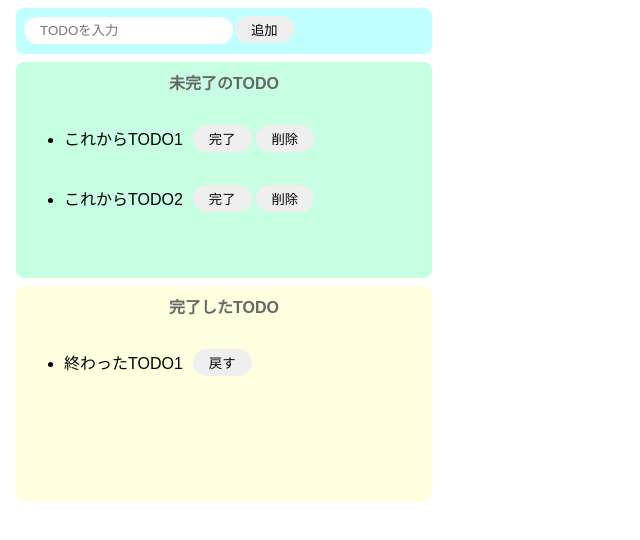
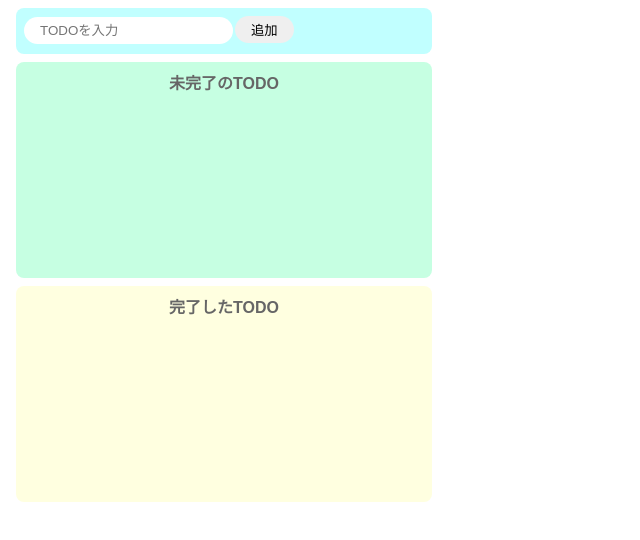
Before and after one commit to sugurufukui/react-todo, a React (Create React App) app: page / in a window 1280 px wide. Shown: the top 540 px of the page, without its empty margins (0-640 px from the left). Built offline with nearby package versions, Linux system fonts and the light colour scheme.

Commit message:
戻す機能実装

```diff
--- a/src/App.jsx
+++ b/src/App.jsx
@@ -4,14 +4,11 @@
 
 export const App = () => {
   const [todoText, setTodoText] = useState("");
-  const [incompleteTodos, setIncompleteTodos] = useState([
-    "これからTODO1",
-    "これからTODO2"
-  ]);
-  const [completeTodos, setCompleteTodos] = useState(["終わったTODO1"]);
+  const [incompleteTodos, setIncompleteTodos] = useState([]);
+  const [completeTodos, setCompleteTodos] = useState([]);
 
   const onChangeTodoText = (event) => setTodoText(event.target.value);
-
+  //追加ボタン機能
   const onClickAdd = () => {
     if (todoText === "") return;
     const newTodos = [...incompleteTodos, todoText];
@@ -19,12 +16,14 @@
     setTodoText("");
   };
 
+  //削除ボタン機能
   const onClickDelete = (index) => {
     const newTodos = [...incompleteTodos];
     newTodos.splice(index, 1);
     setIncompleteTodos(newTodos);
   };
 
+  //完了ボタン機能
   const onClickComplete = (index) => {
     const newIncompleteTodos = [...incompleteTodos];
     newIncompleteTodos.splice(index, 1);
@@ -32,6 +31,16 @@
     const newCompleteTodos = [...completeTodos, incompleteTodos[index]];
     setIncompleteTodos(newIncompleteTodos);
     setCompleteTodos(newCompleteTodos);
+  };
+
+  //戻すボタン機能
+  const onClickBack = (index) => {
+    const newCompleteTodos = [...completeTodos];
+    newCompleteTodos.splice(index, 1);
+    //未完了のTODOに追加
+    const newIncompleteTodos = [...incompleteTodos, completeTodos[index]];
+    setCompleteTodos(newCompleteTodos);
+    setIncompleteTodos(newIncompleteTodos);
   };
 
   return (
@@ -63,12 +72,12 @@
       <div className="complete-area">
         <p className="title">完了したTODO</p>
         <ul>
-          {completeTodos.map((todo) => {
+          {completeTodos.map((todo, index) => {
             return (
               <li key={todo}>
                 <div className="list-row">
                   <p className="right">{todo}</p>
-                  <button>戻す</button>
+                  <button onClick={() => onClickBack(index)}>戻す</button>
                 </div>
               </li>
             );
```
